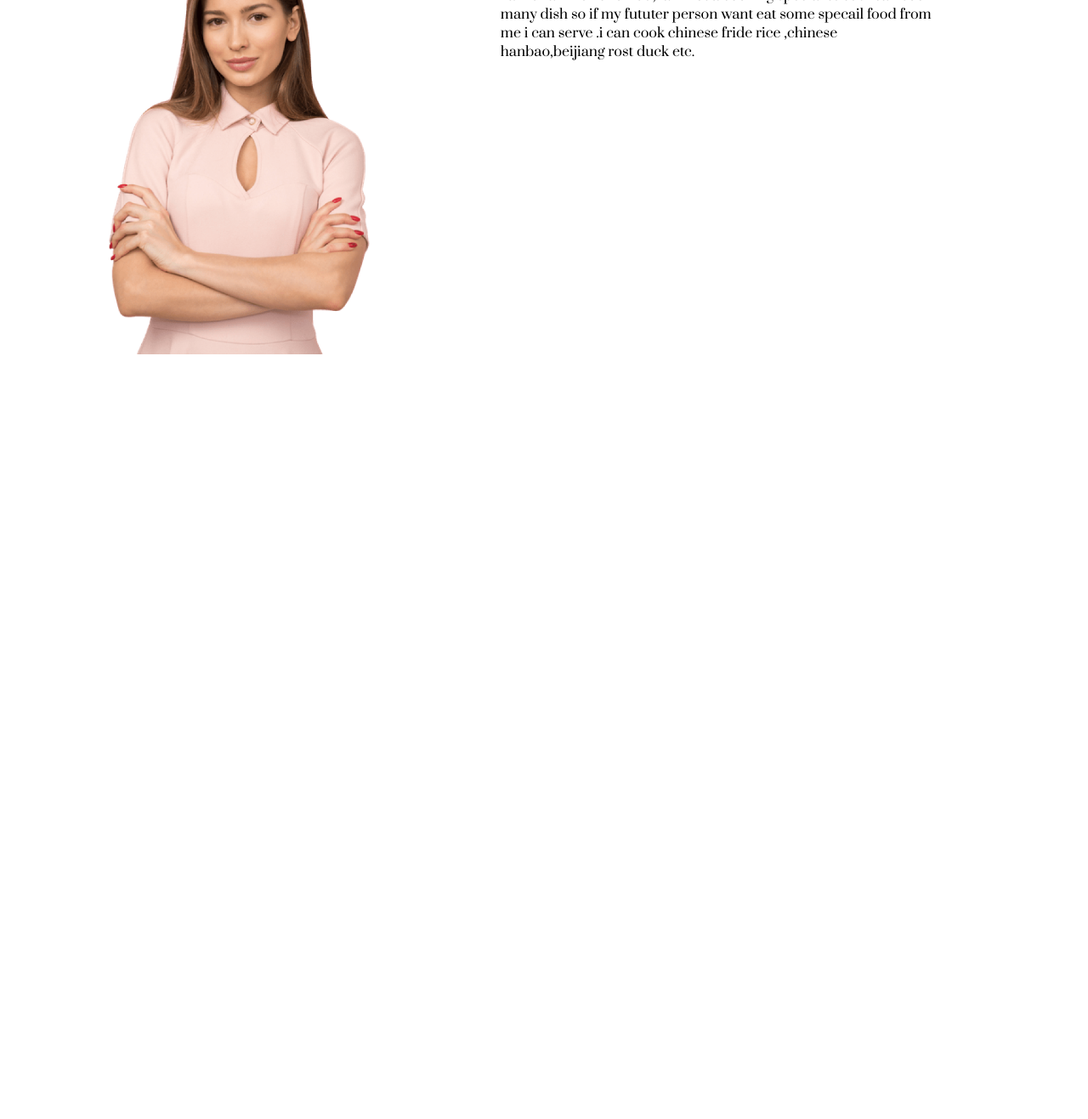
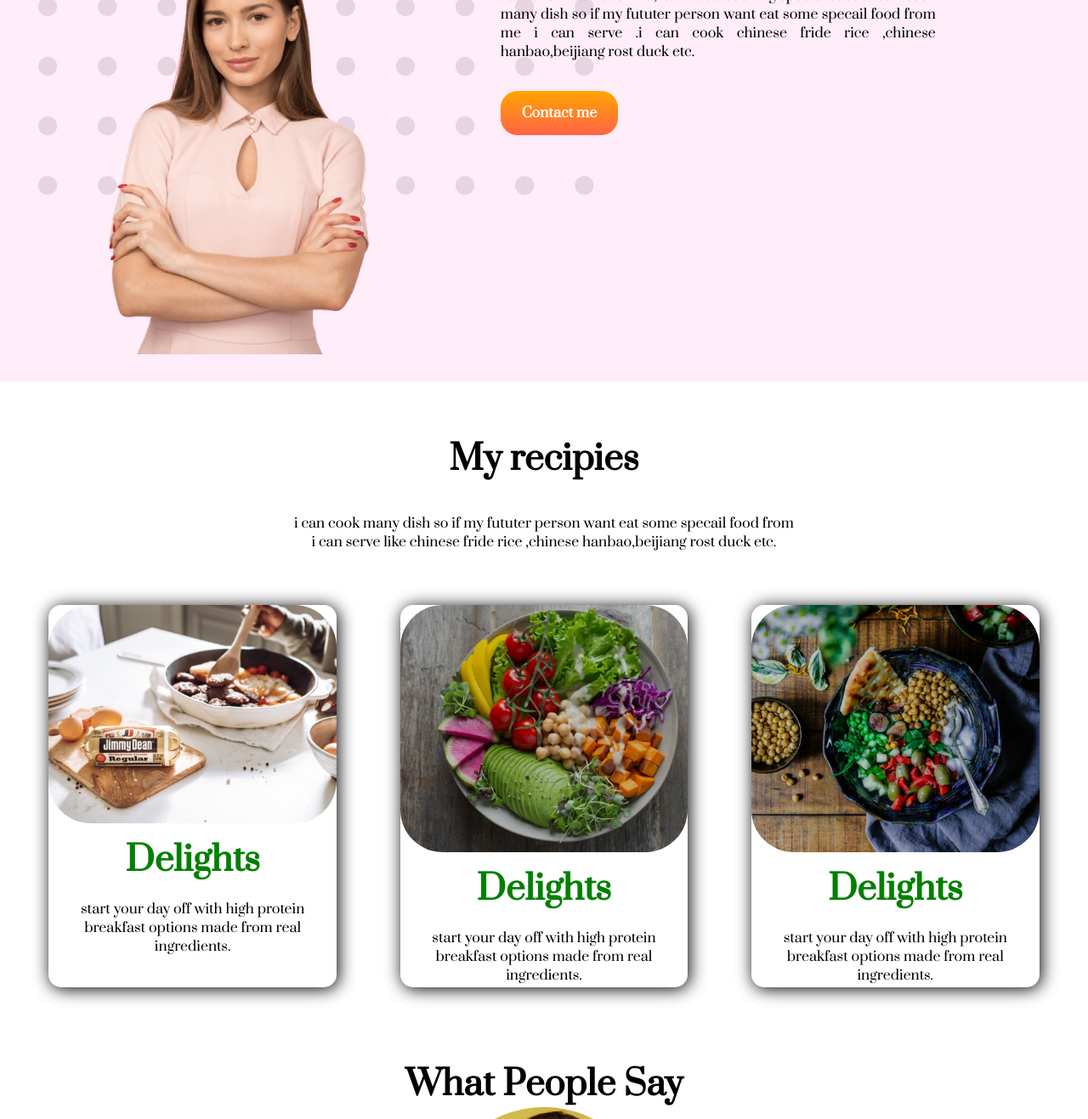
Before and after one commit to mdrohomut2022/food-website, a plain HTML site: page index.html in a window 1280 px wide. Shown: the part 747-2064 px from the top of the page at 85% size. Before the commit the page ends 1196 px from the top, so only its background shows below. Drawn offline with Linux system fonts and the light colour scheme.

Commit message:
assigment done

```diff
--- a/index.html
+++ b/index.html
@@ -9,7 +9,7 @@
         <link rel="preconnect" href="https://fonts.gstatic.com" crossorigin>
         <link href="https://fonts.googleapis.com/css2?family=Prata&display=swap" rel="stylesheet">
             <link rel="stylesheet" href="style.css">
-
+            <link rel="shortcut icon" href="images/Food-icon.png" type="image/x-icon">
         </head>
         <body>
         <section class="container header-baner">
@@ -28,7 +28,7 @@
         </section>
 
 
-    <section class="container">
+        <section class="container mid-banner">
 
             <div class="width-pro">
                 <img src="images/Person Image.png" alt="">
@@ -38,9 +38,110 @@
                 <h1>About Me</h1>
                 <p>i am ullah md rohomut ,i am not a cooking specialist but i can cook many dish so if my fututer person want eat some specail food from me i can serve .i can cook chinese fride rice ,chinese hanbao,beijiang rost duck etc.
                 </p>
+
+                <a  class="btn-aboutme" target="_blank" href="https://www.linkedin.com/in/mdrohomutullah2022">Contact me</a>
             </div>
 
         </section>
 
+        <section>
+
+            <div class="div-recipies">
+                <h1>My recipies</h1>
+                <p>i can cook many dish so if my fututer person want eat some specail food from <br> i can serve like chinese fride rice ,chinese hanbao,beijiang rost duck etc.</p>
+            </div>
+
+
+        </section>
+
+
+
+
+    <section  class="recipes-section">
+
+    <div class="recipies">
+
+        <div class="image">
+            <img src="images/Project Cover1.jpg" alt="desktop">
+
+            <div class="title" >
+                <h1>Delights</h1>
+            </div>
+            <div class="des">
+        <p>start your day off with high protein breakfast options made from real ingredients.</p>
+
+        </div>
+        </div>
+    </div>
+
+    <div class="recipies">
+
+        <div class="image">
+            <img src="images/Project Cover2.png" alt="desktop">
+
+            <div class="title" >
+                <h1>Delights</h1>
+            </div>
+            <div class="des">
+        <p>start your day off with high protein breakfast options made from real ingredients.</p>
+
+        </div>
+        </div>
+
+        </div>
+
+        <div class="recipies">
+
+            <div class="image">
+                <img src="images/Project Cover3.png" alt="desktop">
+
+                <div class="title" >
+                    <h1>Delights</h1>
+                </div>
+                <div class="des">
+            <p>start your day off with high protein breakfast options made from real ingredients.</p>
+
+            </div>
+            </div>
+
+            </div>
+
+    </section>
+
+
+<section class="feedback">
+    <h1>What People Say</h1>
+    <img src="images/testimonial-img.jpeg" alt="">
+    <p>It’s a great experience. The ambiance is very welcoming and charming.Food and service<br> Staff are extremely knowledgeable and make great recommendations.</p>
+    <h3>Sam Allena</h3>
+</section>
+
+
+
+
+    <section>
+
+        <footer class="website-footer">
+            <h1>Food-Website</h1>
+
+        <div class="social">
+            <ul>
+                <li>
+                    <a href="www.facebook.com"><img src="https://img.icons8.com/fluent/50/000000/facebook-new.png"/></a>
+                </li>
+                <li>
+                    <a href="www.instagram.com"><img src="https://img.icons8.com/fluent/48/000000/instagram-new.png"/></a>
+                </li>
+                <li>
+                    <a href="www.twitter.com"><img src="https://img.icons8.com/fluent/48/000000/twitter.png"/></a>
+                </li>
+            </ul>
+        </div>
+
+        <p>@All Rights to Reserved by Ullah Md Rohomut </p>
+    </footer>
+    </body>
+
+    </section>
         </body>
         </html>
--- a/style.css
+++ b/style.css
@@ -12,7 +12,7 @@ h1{
     font-weight: 900;
 }
 span{
-    color: aqua;
+    color: #ED4A34;
 }
 .btn{
 
@@ -74,3 +74,105 @@ span{
 
 
 }
+.btn-aboutme{
+    text-decoration: none;
+    background-image: linear-gradient(orange,tomato);
+    color: white;
+    font-weight: 700;
+    padding: 15px 25px ;
+    border-radius: 20px;
+}
+.width-pro p{
+
+    margin-bottom: 50px;
+    text-align: justify;
+}
+.mid-banner{
+
+    background-image: url(images/Frame\ 59.jpg);
+    background-repeat: no-repeat;
+
+}
+
+.div-recipies h1{
+
+    text-align: center;
+    margin-top: 5%;
+    margin-bottom: 3%;
+}
+.div-recipies p{
+
+    text-align: center;
+    margin-bottom: 2%;
+
+}
+.recipes-section{
+
+  display: flex;
+  margin: 20px 20px 20px 20px;
+}
+.recipies{
+    width: 28%;
+    display: inline-block;
+    box-shadow: 2px 2px 20px black;
+    border-radius: 15px;
+    margin: 3%;
+
+   }
+
+  .image img{
+ width: 100%;
+ border-top-right-radius: 5px;
+ border-top-left-radius: 5px;
+ border-radius: 50px;
+
+
+}
+.title{
+
+ text-align: center;
+ color: green;
+ padding: 10px;
+
+}
+
+
+.des{
+ padding: 3px;
+ text-align: center;
+ padding-top: 10px;
+ border-bottom-right-radius: 5px;
+ border-bottom-left-radius: 5px;
+}
+
+.website-footer{
+
+    padding: 8%;
+    text-align: center;
+    background-color: #FBEAEC;
+}
+
+.website-footer p{
+
+    margin-bottom: 10px;
+}
+.social ul{
+    list-style-type: none;
+}
+.social ul li{
+    display: inline;
+    padding: 1%;
+}
+.feedback{
+
+    text-align: center;
+    margin-top: 50px;
+    margin-bottom: 30px;
+
+}
+
+.feedback img{
+    width: 20%;
+    height: 20%;
+    border-radius: 80%;
+}
```
Also changed, not shown: images/Food-icon.png (added), images/Frame 59.jpg (added), images/Project Cover1.jpg (added), images/Project Cover2.png (added), images/Project Cover3.png (added), images/testimonial-img.jpeg (added). Lines whose indentation alone changed are shown as unchanged.
